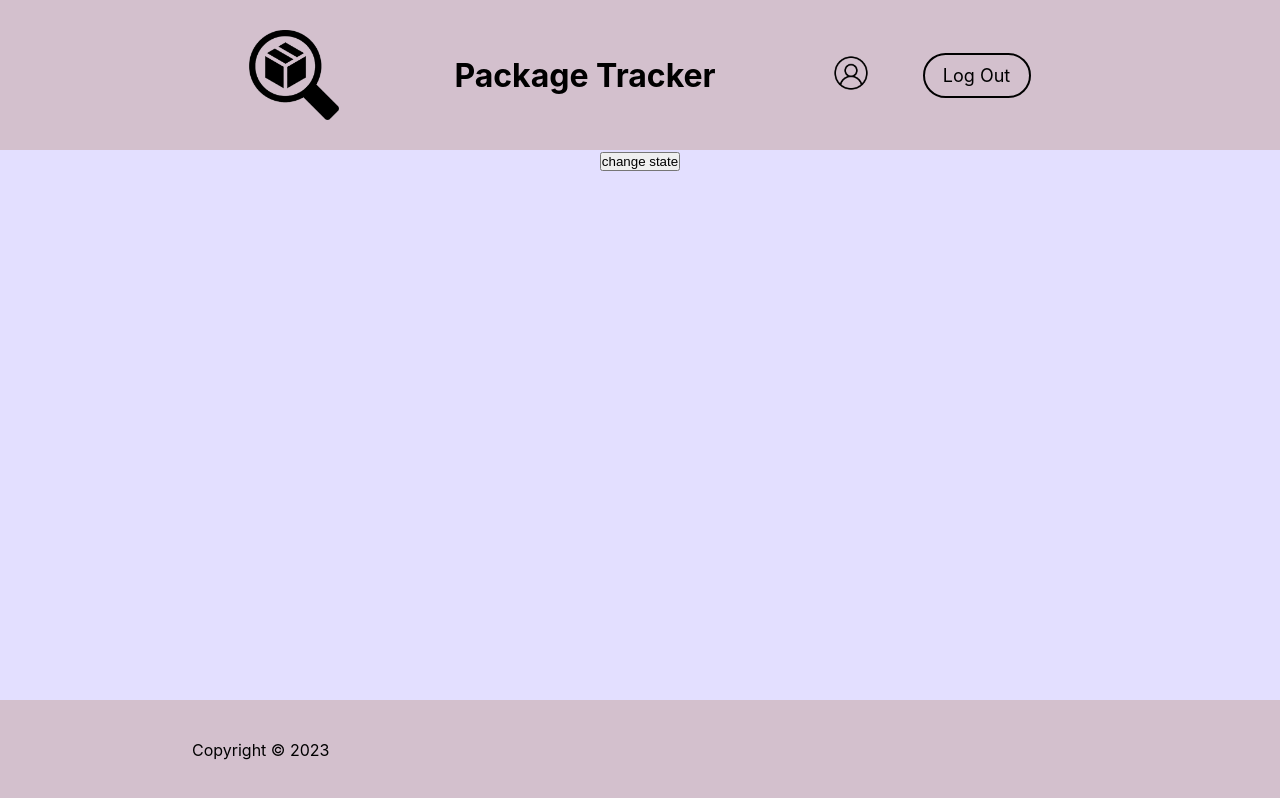
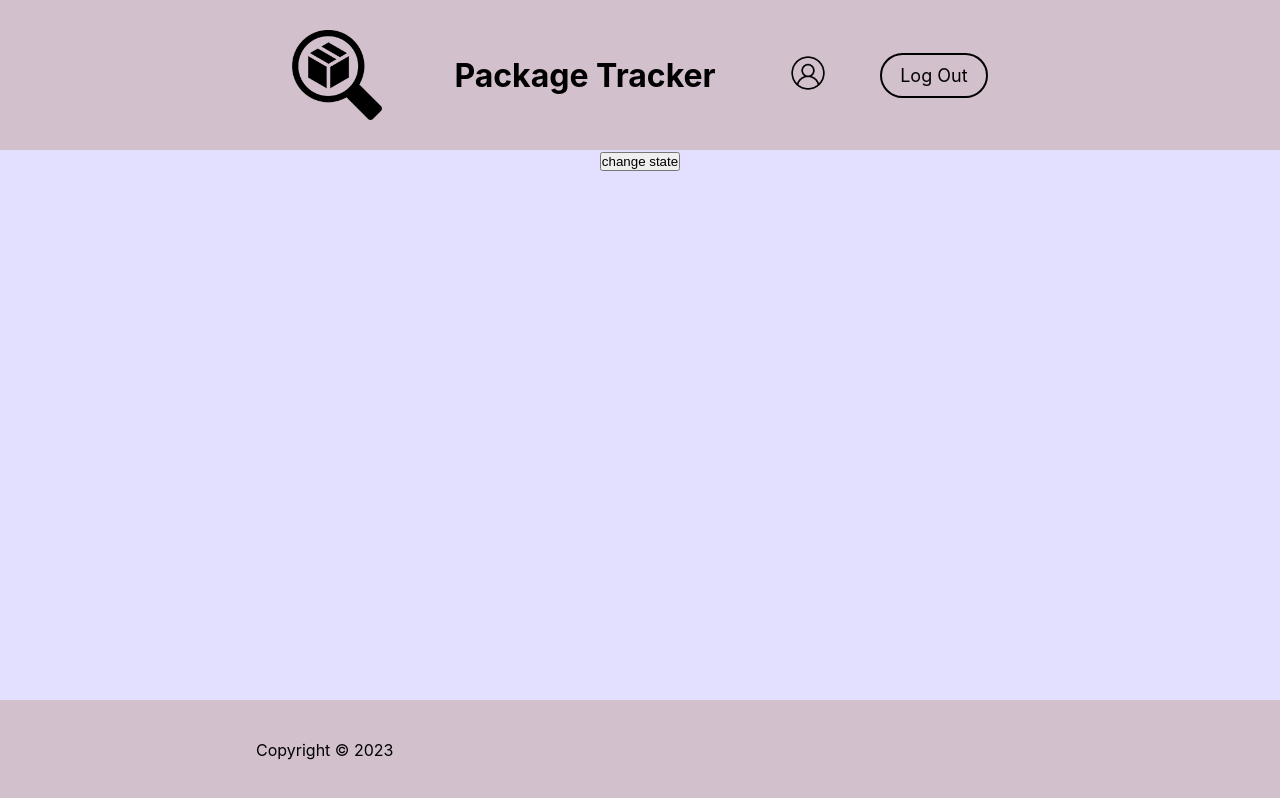
Before and after one commit to Markot96/mail-tracking-service, a React (Create React App) app: page / in a window 1280 px wide. Built offline with nearby package versions, Linux system fonts and the light colour scheme.

Commit message:
changed global width

```diff
--- a/src/App.css
+++ b/src/App.css
@@ -7,7 +7,7 @@
 
 /* style for width of all child components */
 .container {
-  max-width: 70%;
+  max-width: 60%;
   height: 100%;
   margin: 0 auto;
   display: flex;
```
